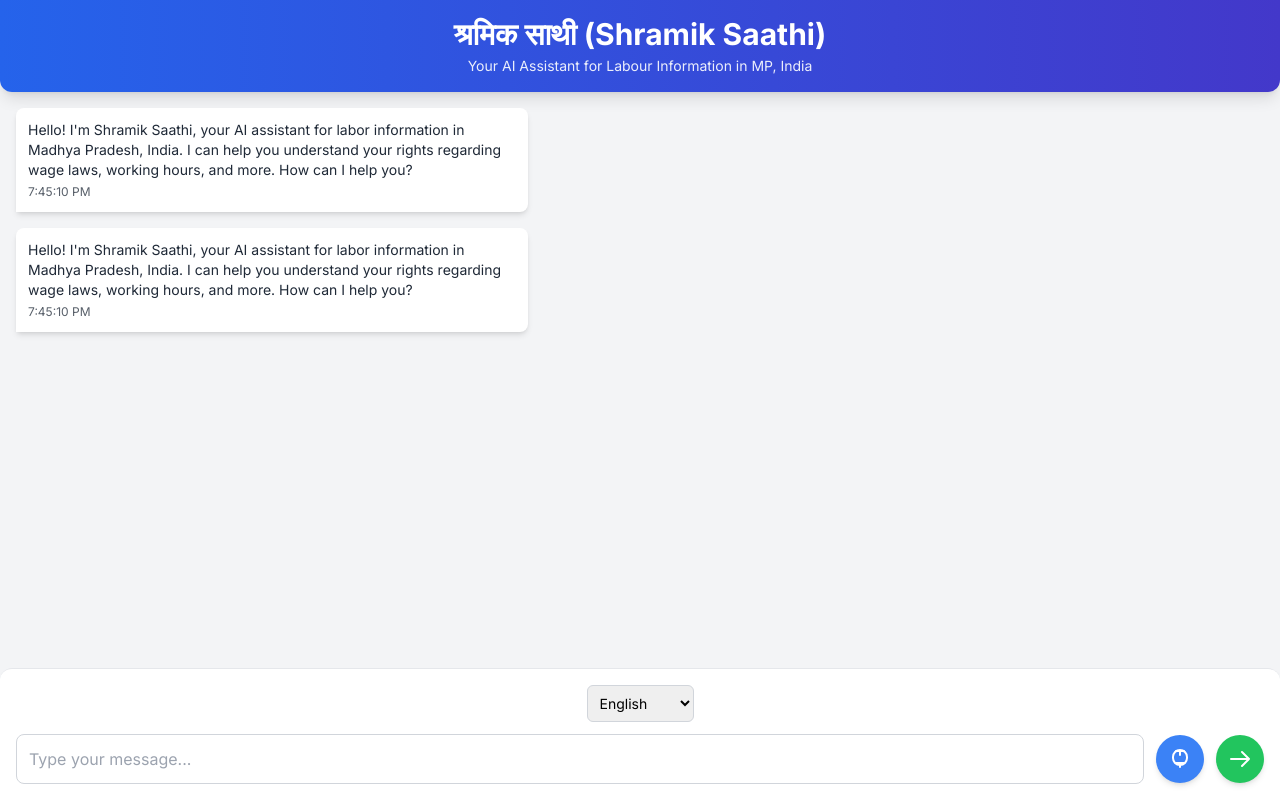
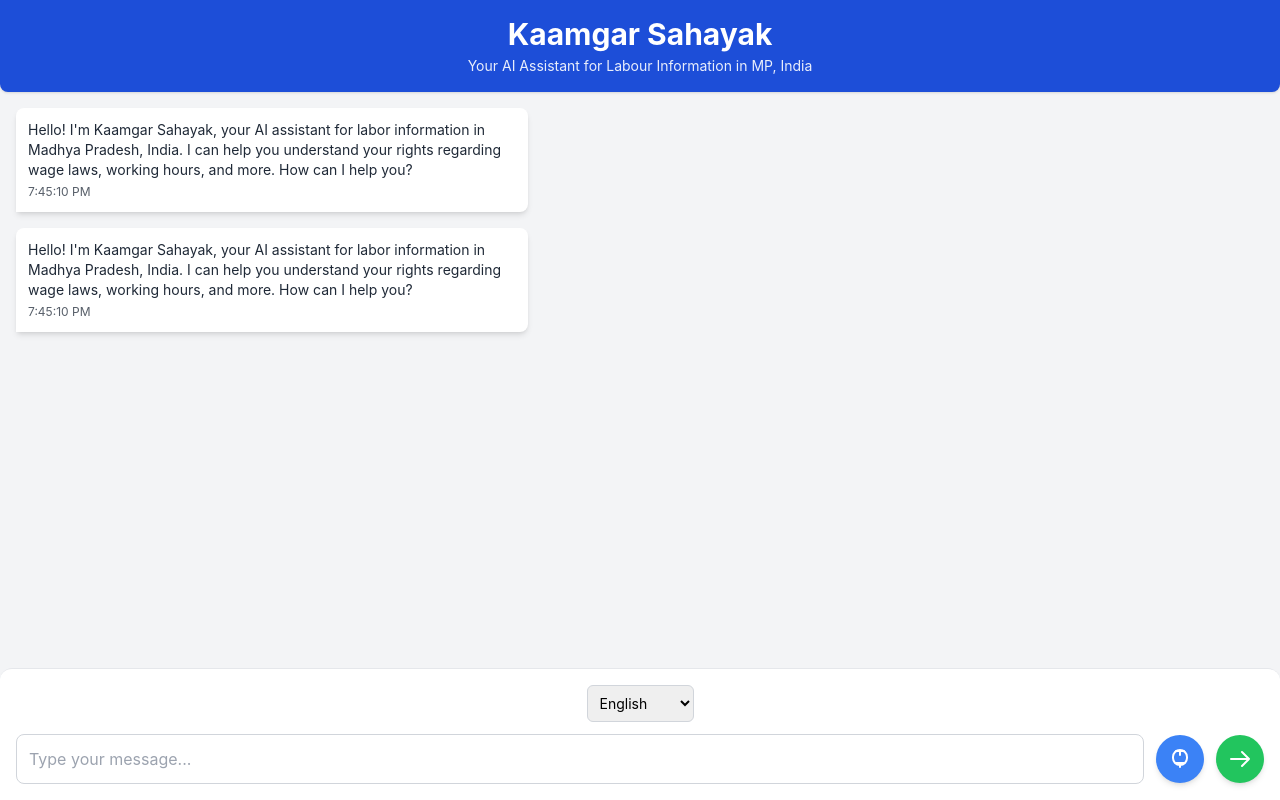
Before and after one commit to Eliixxxiir/Chatbot-Kamgar_Sahayak, a React (Create React App) app in the folder frontend/: page / in a window 1280 px wide. Built offline with nearby package versions, Linux system fonts and the light colour scheme.

Commit message:
Editing Chatbot name

```diff
--- a/frontend/src/App.js
+++ b/frontend/src/App.js
@@ -129,9 +129,9 @@ const App = () => {
         'hinglish': 'Kuch error ho gaya. Pls baad mein try karein.'
       },
       'initial_greeting': {
-        'en': `Hello! I'm Shramik Saathi, your AI assistant for labor information in Madhya Pradesh, India. I can help you understand your rights regarding wage laws, working hours, and more. How can I help you?`,
-        'hi': `नमस्ते! मैं श्रमिक साथी हूँ, मध्य प्रदेश, भारत में श्रम जानकारी के लिए आपका AI सहायक। मैं आपको मजदूरी कानूनों, काम के घंटों और आपके अधिकारों के बारे में जानकारी समझने में मदद कर सकता हूँ। मैं आपकी कैसे मदद कर सकता हूँ?`,
-        'hinglish': `Hello! Main Shramik Saathi hoon, aapka AI assistant Madhya Pradesh, India mein labour information ke liye. Main aapki madad kar sakta hoon wage laws, working hours aur aapke rights samajhne mein. Main aapki kaise help kar sakta hoon?`
+        'en': `Hello! I'm Kaamgar Sahayak, your AI assistant for labor information in Madhya Pradesh, India. I can help you understand your rights regarding wage laws, working hours, and more. How can I help you?`,
+        'hi': `नमस्ते! मैं कामगार सहायक हूँ, मध्य प्रदेश, भारत में श्रम जानकारी के लिए आपका AI सहायक। मैं आपको मजदूरी कानूनों, काम के घंटों और आपके अधिकारों के बारे में जानकारी समझने में मदद कर सकता हूँ। मैं आपकी कैसे मदद कर सकता हूँ?`,
+        'hinglish': `Hello! Main Kaamgar Sahayak hoon, aapka AI assistant Madhya Pradesh, India mein labour information ke liye. Main aapki madad kar sakta hoon wage laws, working hours aur aapke rights samajhne mein. Main aapki kaise help kar sakta hoon?`
       }
     };
     return messages[key]?.[lang] || messages[key]?.['en'];
@@ -264,8 +264,8 @@ const App = () => {
   return (
     <div className="flex flex-col h-screen bg-gray-100 font-inter antialiased">
       {/* Header */}
-      <header className="bg-gradient-to-r from-blue-600 to-indigo-700 text-white p-4 shadow-lg rounded-b-xl">
-        <h1 className="text-3xl font-bold text-center">श्रमिक साथी (Shramik Saathi)</h1>
+      <header className="bg-blue-700 text-white p-4 shadow rounded-b-lg">
+        <h1 className="text-3xl font-bold text-center">Kaamgar Sahayak</h1>
         <p className="text-center text-sm mt-1 opacity-90">Your AI Assistant for Labour Information in MP, India</p>
       </header>
 
@@ -319,7 +319,6 @@ const App = () => {
           >
             <option value="en">English</option>
             <option value="hi">हिंदी (Hindi)</option>
-            <option value="hinglish">Hinglish</option>
           </select>
         </div>
 
@@ -327,7 +326,7 @@ const App = () => {
           <input
             type="text"
             className="flex-1 p-3 border border-gray-300 rounded-lg focus:outline-none focus:ring-2 focus:ring-blue-500 text-gray-800"
-            placeholder={language === 'en' ? "Type your message..." : (language === 'hi' ? "अपना संदेश टाइप करें..." : "Apna sandesh type karein...")}
+            placeholder={language === 'en' ? "Type your message..." : "अपना संदेश टाइप करें..."}
             value={inputText}
             onChange={(e) => setInputText(e.target.value)}
             onKeyPress={(e) => e.key === 'Enter' && handleSendMessage()}
@@ -388,14 +387,11 @@ const App = () => {
         </div>
       </div>
 
-      {/* Tailwind CSS Script */}
-      <script src="https://cdn.tailwindcss.com"></script>
-      {/* Inter Font */}
-      <link href="https://fonts.googleapis.com/css2?family=Inter:wght@400;500;600;700&display=swap" rel="stylesheet" />
       <style>
         {`
           body {
             font-family: 'Inter', sans-serif;
+            background: #f8fafc;
           }
           .custom-scrollbar::-webkit-scrollbar {
             width: 8px;
@@ -411,7 +407,6 @@ const App = () => {
           .custom-scrollbar::-webkit-scrollbar-thumb:hover {
             background: #555;
           }
-          /* Basic bounce animation for loading dots */
           @keyframes bounce {
             0%, 100% { transform: translateY(-25%); animation-timing-function: cubic-bezier(0.8,0,1,1); }
             50% { transform: translateY(0); animation-timing-function: cubic-bezier(0,0,0.2,1); }
```
